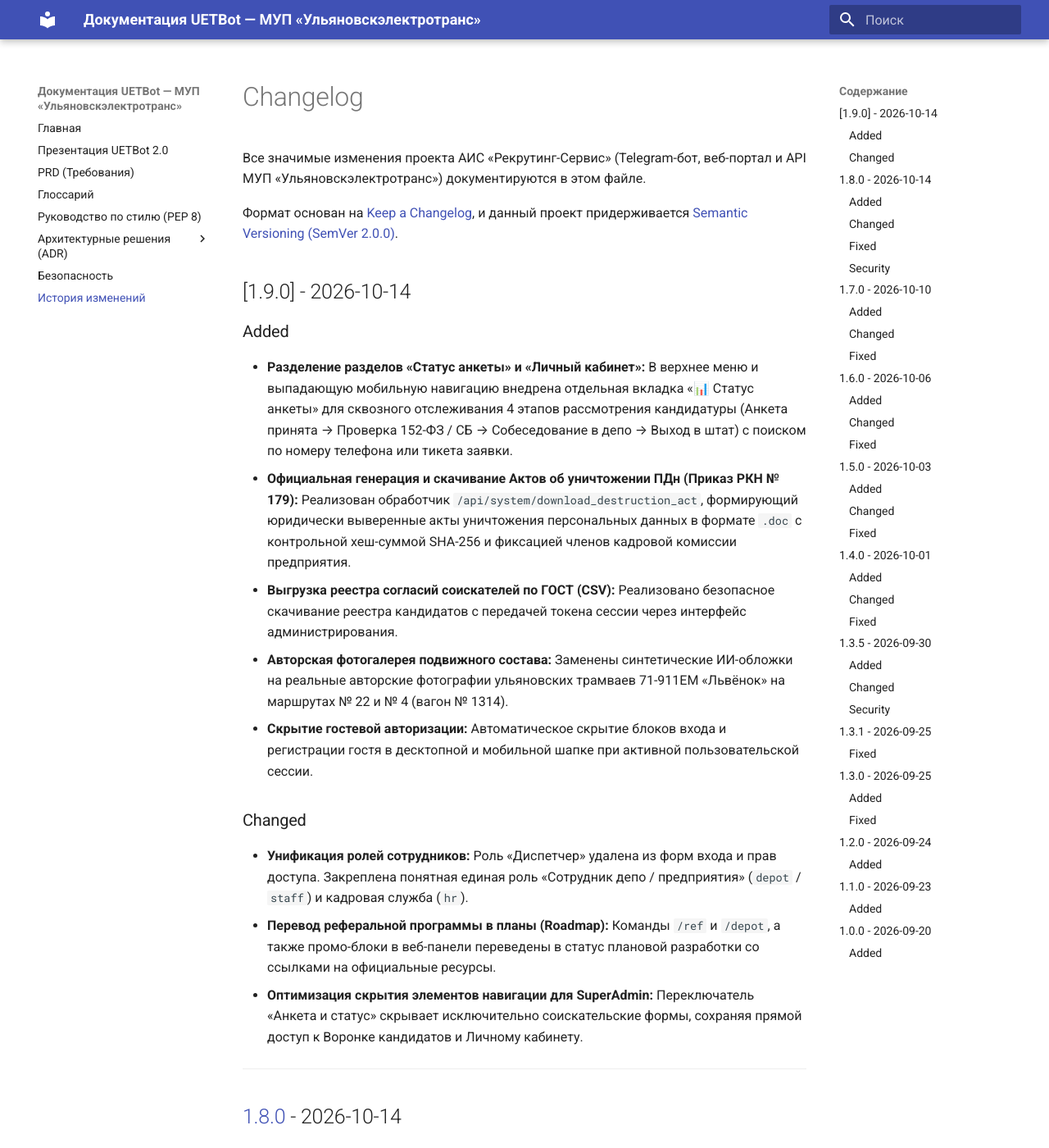
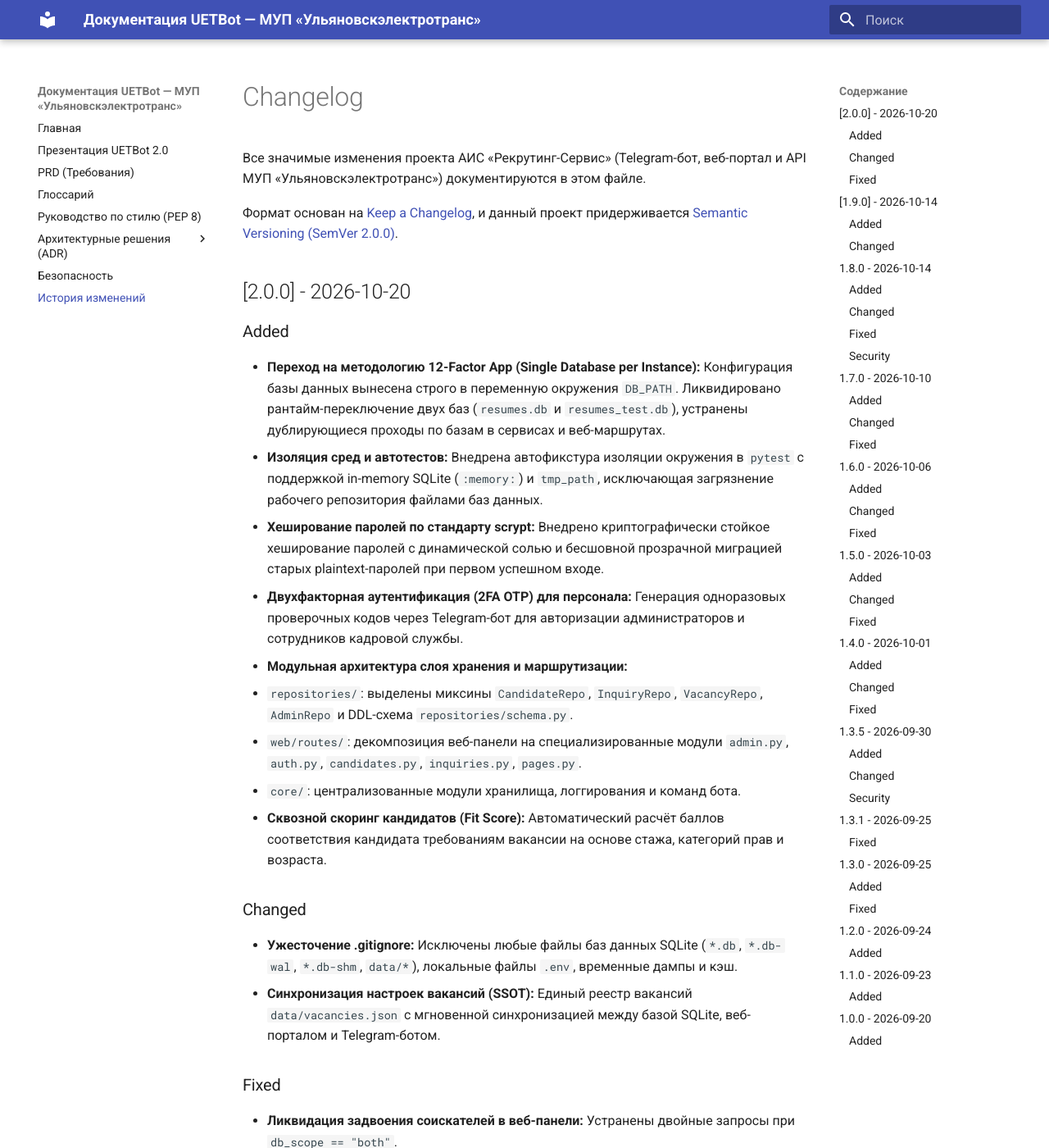
Before and after one commit to gamedich/uetbot, an MkDocs documentation site: the page built from docs/CHANGELOG.md, in a window 1280 px wide and 1400 px high. Shown: the whole window at 82% size. Built offline with MkDocs 1.6.1 and Material for MkDocs 9.7.7, drawn with Linux system fonts in a browser that asks for light colours; some of the changed text lies outside the part shown.

Commit message:
docs: update README, CHANGELOG and architectural docs for v2.0.0 release

```diff
--- a/docs/CHANGELOG.md
+++ b/docs/CHANGELOG.md
@@ -3,6 +3,29 @@
 Все значимые изменения проекта АИС «Рекрутинг-Сервис» (Telegram-бот, веб-портал и API МУП «Ульяновскэлектротранс») документируются в этом файле.
 
 Формат основан на [Keep a Changelog](https://keepachangelog.com/ru/1.0.0/), и данный проект придерживается [Semantic Versioning (SemVer 2.0.0)](https://semver.org/lang/ru/).
+
+## [2.0.0] - 2026-10-20
+
+### Added
+- **Переход на методологию 12-Factor App (Single Database per Instance):** Конфигурация базы данных вынесена строго в переменную окружения `DB_PATH`. Ликвидировано рантайм-переключение двух баз (`resumes.db` и `resumes_test.db`), устранены дублирующиеся проходы по базам в сервисах и веб-маршрутах.
+- **Изоляция сред и автотестов:** Внедрена автофикстура изоляции окружения в `pytest` с поддержкой in-memory SQLite (`:memory:`) и `tmp_path`, исключающая загрязнение рабочего репозитория файлами баз данных.
+- **Хеширование паролей по стандарту scrypt:** Внедрено криптографически стойкое хеширование паролей с динамической солью и бесшовной прозрачной миграцией старых plaintext-паролей при первом успешном входе.
+- **Двухфакторная аутентификация (2FA OTP) для персонала:** Генерация одноразовых проверочных кодов через Telegram-бот для авторизации администраторов и сотрудников кадровой службы.
+- **Модульная архитектура слоя хранения и маршрутизации:**
+  - `repositories/`: выделены миксины `CandidateRepo`, `InquiryRepo`, `VacancyRepo`, `AdminRepo` и DDL-схема `repositories/schema.py`.
+  - `web/routes/`: декомпозиция веб-панели на специализированные модули `admin.py`, `auth.py`, `candidates.py`, `inquiries.py`, `pages.py`.
+  - `core/`: централизованные модули хранилища, логгирования и команд бота.
+- **Сквозной скоринг кандидатов (Fit Score):** Автоматический расчёт баллов соответствия кандидата требованиям вакансии на основе стажа, категорий прав и возраста.
+
+### Changed
+- **Ужесточение .gitignore:** Исключены любые файлы баз данных SQLite (`*.db`, `*.db-wal`, `*.db-shm`, `data/*`), локальные файлы `.env`, временные дампы и кэш.
+- **Синхронизация настроек вакансий (SSOT):** Единый реестр вакансий `data/vacancies.json` с мгновенной синхронизацией между базой SQLite, веб-порталом и Telegram-ботом.
+
+### Fixed
+- **Ликвидация задвоения соискателей в веб-панели:** Устранены двойные запросы при `db_scope == "both"`.
+- **UX/UI авторизации и модальных окон:** Добавлен переключатель видимости пароля («глазок») на чистом CSS/JS, отзывчивая сетка 8px и поддержка тёмной темы.
+
+---
 
 ## [1.9.0] - 2026-10-14
 
```
Also changed, not shown: README.md (+77 -27 lines), docs/adr/002-database-storage.md (+5 -3 lines), docs/presentation.md (+1 -1 lines).
